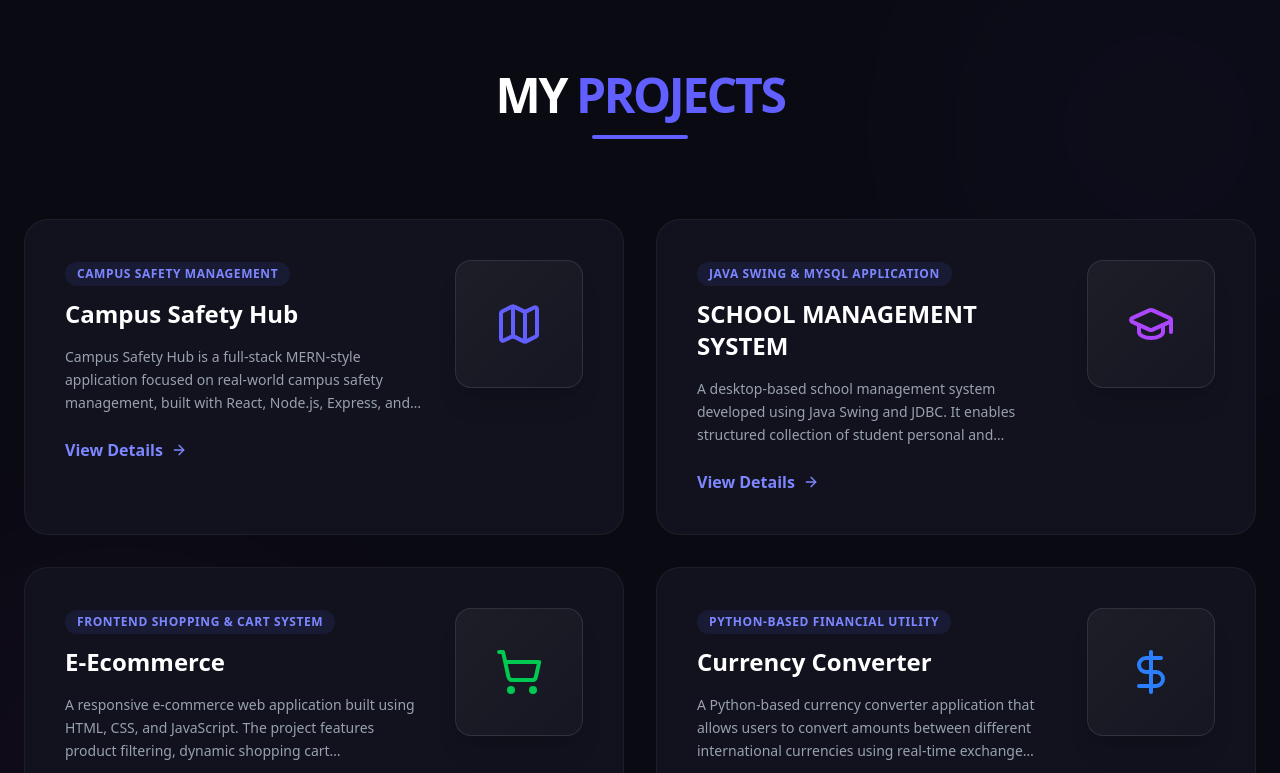
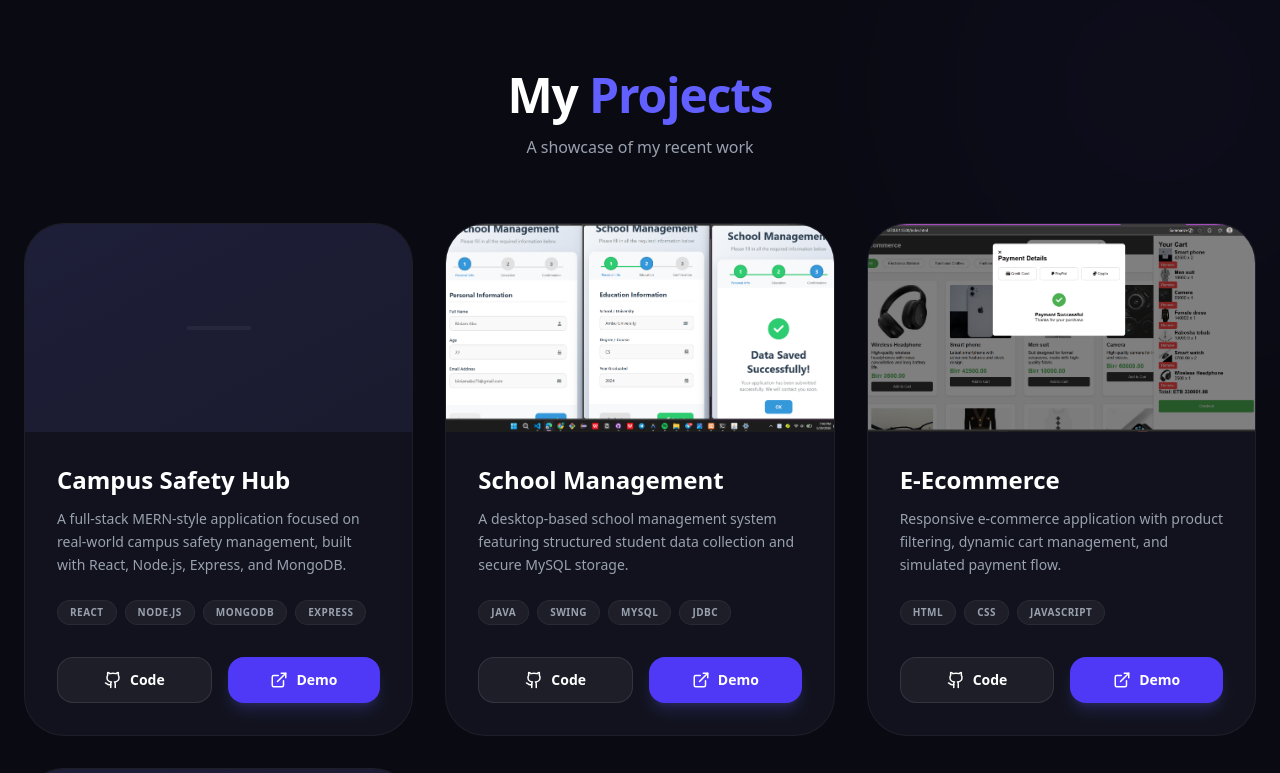
Before and after one commit to biniam7534/portfolio, a React (Vite) app in the folder client/: page / in a window 1280 px wide. Shown: the part 2460-3233 px from the top of the page. Built offline with nearby package versions, Linux system fonts and the light colour scheme.

Commit message:
to insert image of my project student and ecommerce

```diff
--- a/client/src/components/project.jsx
+++ b/client/src/components/project.jsx
@@ -4,48 +4,57 @@ import {
     GraduationCap,
     ShoppingCart,
     DollarSign,
-    ArrowRight
+    Github,
+    ExternalLink
 } from 'lucide-react';
 import { motion } from 'framer-motion';
+import ECommerceImg from '../assets/E_commerce.png';
+import StudentMgmtImg from '../assets/student_manegment.png';
+
+
 
 const projects = [
     {
         id: 1,
         title: "Campus Safety Hub",
         subheading: "campus safety management",
-        description: "Campus Safety Hub is a full-stack MERN-style application focused on real-world campus safety management, built with React, Node.js, Express, and MongoDB.",
-        icon: <Map size={48} className="text-indigo-500" />,
+        description: "A full-stack MERN-style application focused on real-world campus safety management, built with React, Node.js, Express, and MongoDB.",
+        tags: ["React", "Node.js", "MongoDB", "Express"],
+        github: "https://github.com/biniam7534",
+        demo: "#",
         color: "indigo"
     },
     {
         id: 2,
-        title: "SCHOOL MANAGEMENT SYSTEM",
+        title: "School Management",
         subheading: "Java Swing & MySQL Application",
-        description: "A desktop-based school management system developed using Java Swing and JDBC. It enables structured collection of student personal and academic data through a multi-panel interface and securely stores records in a MySQL database.",
-        icon: <GraduationCap size={48} className="text-purple-500" />,
+        description: "A desktop-based school management system featuring structured student data collection and secure MySQL storage.",
+        tags: ["Java", "Swing", "MySQL", "JDBC"],
+        image: StudentMgmtImg,
+        github: "https://github.com/biniam7534/new_project",
+        demo: "#",
         color: "purple"
-
-
     },
     {
         id: 3,
         title: "E-Ecommerce",
-        subheading: "Frontend Shopping & Cart System",
-        description: "A responsive e-commerce web application built using HTML, CSS, and JavaScript. The project features product filtering, dynamic shopping cart management, checkout flow, and a simulated payment system with multiple payment options and success confirmation.",
-        icon: <ShoppingCart size={48} className="text-green-500" />,
+        subheading: "Frontend Shopping System",
+        description: "Responsive e-commerce application with product filtering, dynamic cart management, and simulated payment flow.",
+        tags: ["HTML", "CSS", "JavaScript"],
+        image: ECommerceImg,
+        github: "https://github.com/biniam7534/Estore",
+        demo: "#",
         color: "green"
     },
-
     {
-
         id: 4,
         title: "Currency Converter",
-        subheading: "Python-Based Financial Utility",
-        description: "A Python-based currency converter application that allows users to convert amounts between different international currencies using real-time exchange rates. The project demonstrates core Python concepts, API integration, and accurate financial calculations.",
-        icon: <DollarSign size={48} className="text-blue-500" />,
+        subheading: "Python Financial Utility",
+        description: "Python-based currency converter that utilizes real-time exchange rates via API integration.",
+        tags: ["Python", "API", "Finance"],
+        github: "https://github.com/biniam7534",
+        demo: "#",
         color: "blue"
-
-
     }
 ];
 
@@ -59,19 +68,27 @@ const Project = () => {
             </div>
 
             <div className="max-w-7xl mx-auto px-6 relative z-10">
-                <div className="text-center mb-20">
+                <div className="text-center mb-16">
                     <motion.h2
                         initial={{ opacity: 0, y: 20 }}
                         whileInView={{ opacity: 1, y: 0 }}
                         viewport={{ once: true }}
-                        className="text-4xl md:text-5xl font-black mb-4 tracking-tighter"
+                        className="text-4xl md:text-5xl font-black mb-4 tracking-tight"
                     >
-                        MY <span className="text-indigo-500">PROJECTS</span>
+                        My <span className="text-indigo-500">Projects</span>
                     </motion.h2>
-                    <div className="w-24 h-1 bg-indigo-500 mx-auto rounded-full"></div>
+                    <motion.p
+                        initial={{ opacity: 0, y: 20 }}
+                        whileInView={{ opacity: 1, y: 0 }}
+                        transition={{ delay: 0.1 }}
+                        viewport={{ once: true }}
+                        className="text-gray-400 max-w-2xl mx-auto"
+                    >
+                        A showcase of my recent work
+                    </motion.p>
                 </div>
 
-                <div className="grid grid-cols-1 md:grid-cols-2 gap-8">
+                <div className="grid grid-cols-1 md:grid-cols-2 lg:grid-cols-3 gap-8">
                     {projects.map((project, index) => (
                         <motion.div
                             key={project.id}
@@ -79,34 +96,62 @@ const Project = () => {
                             whileInView={{ opacity: 1, y: 0 }}
                             transition={{ duration: 0.5, delay: index * 0.1 }}
                             viewport={{ once: true }}
-                            className="group relative bg-[#11121d] border border-white/5 rounded-3xl p-8 md:p-10 hover:border-indigo-500/30 transition-all duration-500 hover:shadow-[0_20px_50px_rgba(79,70,229,0.1)]"
+                            className="group bg-[#11121d] border border-white/5 rounded-[2.5rem] overflow-hidden hover:border-indigo-500/30 transition-all duration-500 flex flex-col"
                         >
-                            <div className="flex flex-col lg:flex-row items-center lg:items-start gap-8">
-                                <div className="flex-1 text-center lg:text-left">
-                                    <span className="inline-block text-indigo-400 text-xs font-bold uppercase tracking-wider mb-3 px-3 py-1 bg-indigo-500/10 rounded-full">
-                                        {project.subheading}
-                                    </span>
-                                    <h3 className="text-2xl font-bold mb-4 group-hover:text-white transition-colors">
-                                        {project.title}
-                                    </h3>
-                                    <p className="text-gray-400 text-sm leading-relaxed mb-6 line-clamp-3">
-                                        {project.description}
-                                    </p>
-                                    <div className="flex items-center justify-center lg:justify-start gap-2 text-indigo-400 font-semibold group/link cursor-pointer hover:text-indigo-300 transition-colors">
-                                        <span>View Details</span>
-                                        <ArrowRight size={16} className="group-hover/link:translate-x-1 transition-transform" />
-                                    </div>
+                            {/* Photo Area */}
+                            <div className="h-52 bg-[#1a1b2e] w-full flex items-center justify-center relative overflow-hidden">
+                                {project.image ? (
+                                    <img
+                                        src={project.image}
+                                        alt={project.title}
+                                        className="w-full h-full object-cover transition-transform duration-500 group-hover:scale-110"
+                                    />
+                                ) : (
+                                    <>
+                                        <div className="absolute inset-0 bg-gradient-to-br from-indigo-500/5 to-transparent"></div>
+                                        <div className="w-16 h-1 bg-white/5 rounded-full"></div>
+                                    </>
+                                )}
+                            </div>
+
+                            <div className="p-8 flex flex-col flex-1">
+                                <h3 className="text-2xl font-bold mb-3 group-hover:text-indigo-400 transition-colors">
+                                    {project.title}
+                                </h3>
+                                <p className="text-gray-400 text-sm leading-relaxed mb-6 line-clamp-3">
+                                    {project.description}
+                                </p>
+
+                                <div className="flex flex-wrap gap-2 mb-8 mt-auto">
+                                    {project.tags.map((tag) => (
+                                        <span
+                                            key={tag}
+                                            className="px-3 py-1 bg-white/5 rounded-full text-[10px] font-bold uppercase tracking-wider text-gray-400 border border-white/5"
+                                        >
+                                            {tag}
+                                        </span>
+                                    ))}
                                 </div>
 
-                                <div className="shrink-0">
-                                    <div className="w-32 h-32 rounded-2xl bg-gradient-to-br from-white/5 to-white/[0.02] border border-white/10 flex items-center justify-center group-hover:scale-110 group-hover:rotate-3 transition-all duration-500 shadow-xl">
-                                        {project.icon}
-                                    </div>
+                                <div className="flex gap-4">
+                                    <a
+                                        href={project.github}
+                                        target="_blank"
+                                        rel="noopener noreferrer"
+                                        className="flex-1 flex items-center justify-center gap-2 py-3 bg-white/5 hover:bg-white/10 text-white rounded-2xl transition-all border border-white/10 text-sm font-semibold"
+                                    >
+                                        <Github size={18} />
+                                        Code
+                                    </a>
+                                    <a
+                                        href={project.demo}
+                                        className="flex-1 flex items-center justify-center gap-2 py-3 bg-indigo-600 hover:bg-indigo-700 text-white rounded-2xl transition-all shadow-lg shadow-indigo-500/20 text-sm font-semibold"
+                                    >
+                                        <ExternalLink size={18} />
+                                        Demo
+                                    </a>
                                 </div>
                             </div>
-
-                            {/* Decorative accent */}
-                            <div className="absolute top-0 right-0 w-24 h-24 bg-indigo-500/5 blur-3xl rounded-full opacity-0 group-hover:opacity-100 transition-opacity"></div>
                         </motion.div>
                     ))}
                 </div>
```
Also changed, not shown: client/src/assets/E_commerce.png (added), client/src/assets/student_manegment.png (added).
